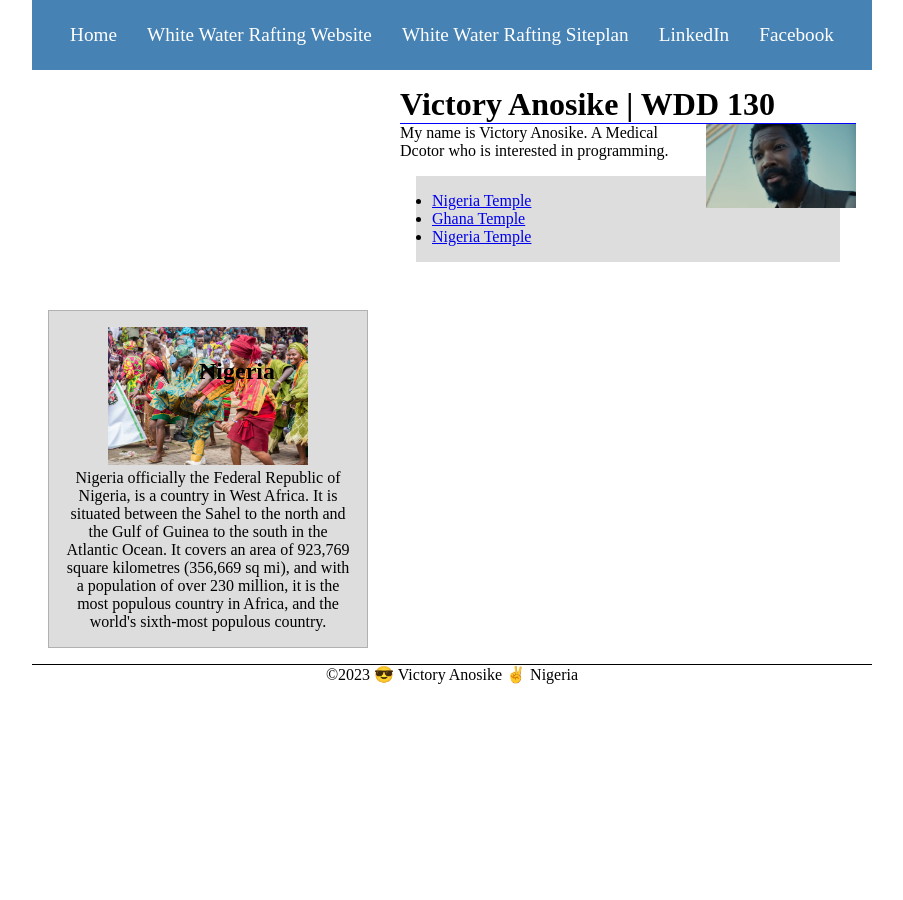
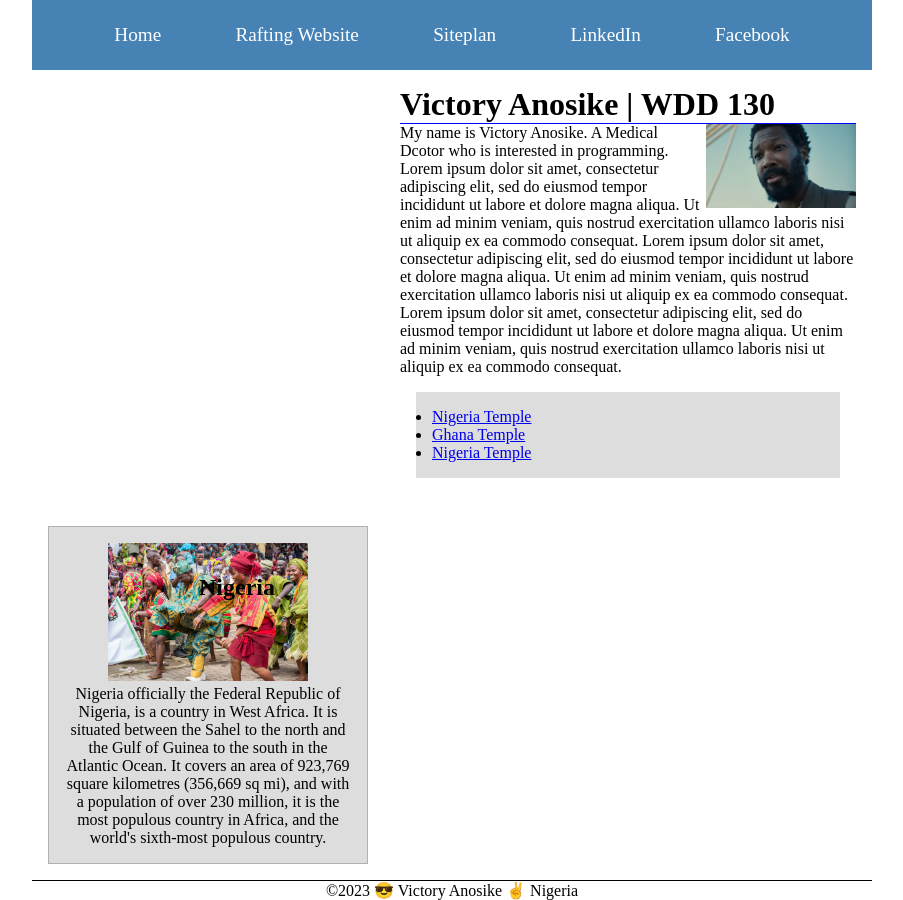
Before and after one commit to anosike1/anosike1.github.io, a plain HTML site: page wdd130/index.html in a window 1280 px wide. Shown: the whole page, without its empty margins (188-1091 px from the left). Before the commit the page ends 800 px from the top, so only its background shows below. Drawn offline with Linux system fonts and the light colour scheme.

Commit message:
Update index.html

```diff
--- a/wdd130/index.html
+++ b/wdd130/index.html
@@ -12,8 +12,8 @@
         <header>
             <nav>
                 <a href="#">Home</a>
-                <a href="wwr/">White Water Rafting Website</a>
-                <a href="wwr/site-plan-rafting.html">White Water Rafting Siteplan</a>
+                <a href="wwr/">Rafting Website</a>
+                <a href="wwr/site-plan-rafting.html">Siteplan</a>
                 <a href="https://www.linkedin.com/iamanosike" target="_blank">LinkedIn</a>
                 <a href="https://www.facebook.com/iamanosike" target="_blank">Facebook</a>
             </nav>
@@ -22,7 +22,14 @@
             <main>
                 <h1>Victory Anosike | WDD 130</h1>
                 <img src="images/profile.jpg" alt="This is actually the picture of one of my favorite movie characters" width="200">
-                <p>My name is Victory Anosike. A Medical Dcotor who is interested in programming.</p>
+                <p>My name is Victory Anosike. A Medical Dcotor who is interested in programming. Lorem ipsum dolor sit amet, consectetur
+                    adipiscing elit, sed do eiusmod tempor incididunt ut labore et dolore magna aliqua. Ut enim ad minim veniam, quis
+                    nostrud exercitation ullamco laboris nisi ut aliquip ex ea commodo consequat. Lorem ipsum dolor sit amet, consectetur
+                    adipiscing elit, sed do eiusmod tempor incididunt ut labore et dolore magna aliqua. Ut enim ad minim veniam, quis nostrud
+                    exercitation ullamco laboris nisi ut aliquip ex ea commodo consequat. Lorem ipsum dolor sit amet, consectetur adipiscing
+                    elit, sed do eiusmod tempor incididunt ut labore et dolore magna aliqua. Ut enim ad minim veniam, quis nostrud exercitation
+                    ullamco laboris nisi ut aliquip ex ea commodo consequat.
+                </p>
                 <ul class="box">
                     <li><a href="https://www.churchofjesuschrist.org/temples/details/aba-nigeria-temple?lang=eng" target="_blank">Nigeria Temple</a></li>
                     <li><a href="https://www.churchofjesuschrist.org/temples/details/accra-ghana-temple?lang=eng" target="_blank">Ghana Temple</a></li>
```
